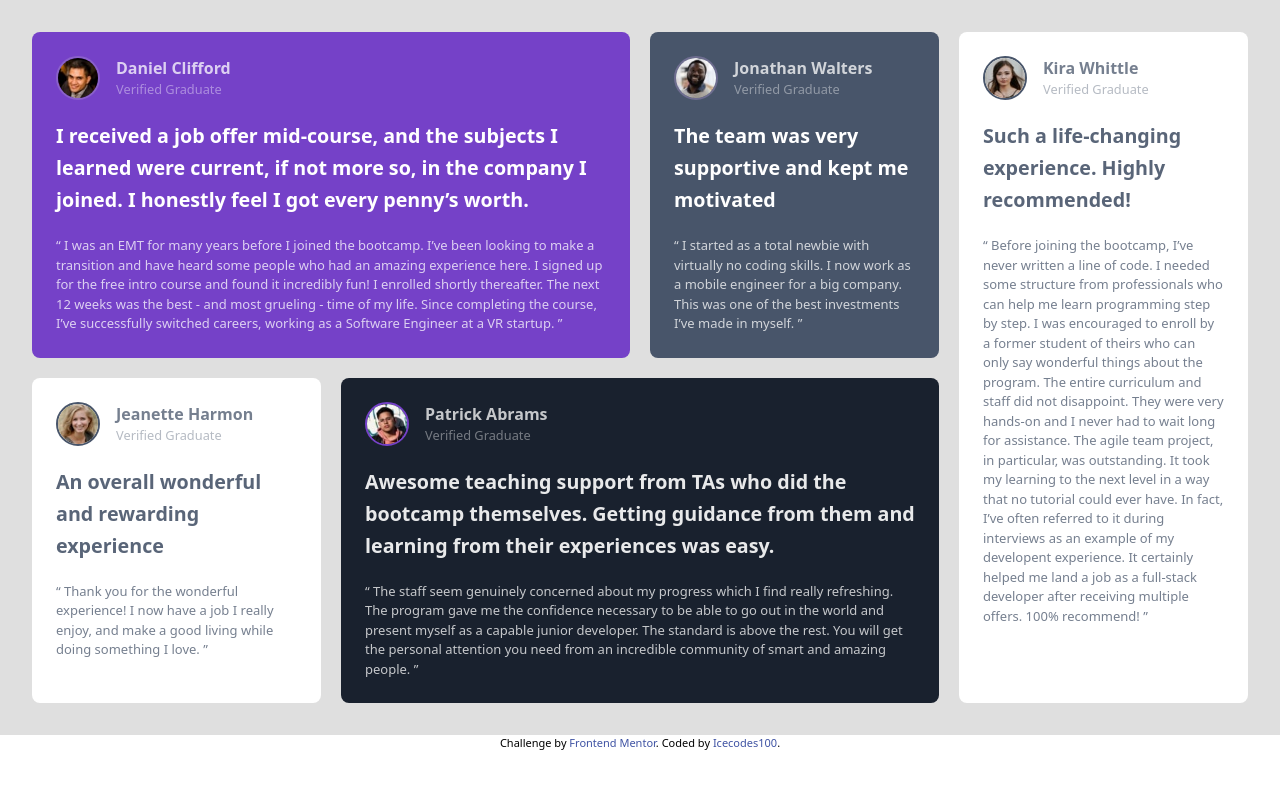
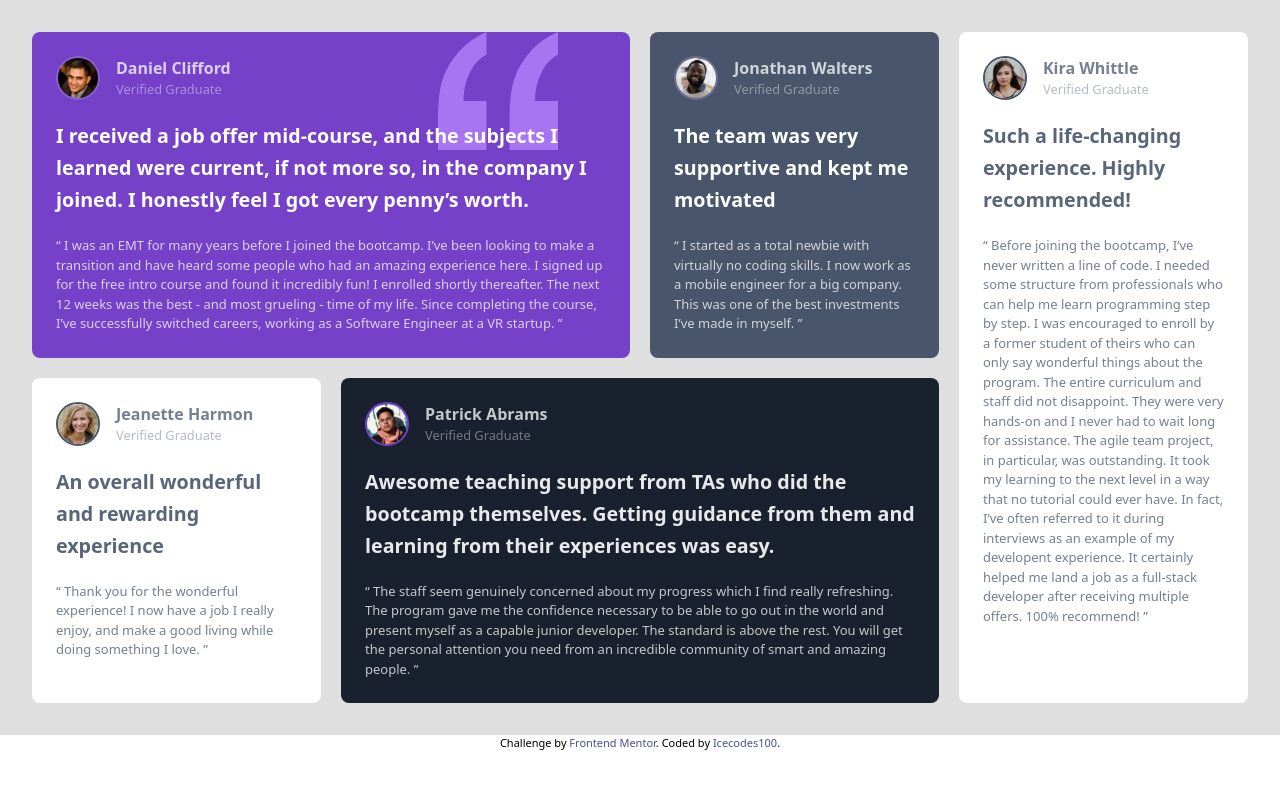
Before and after one commit to Icecodes100/tailwindcss-grid, a website: page index.html in a window 1280 px wide. Drawn offline with Linux system fonts and the light colour scheme.

Commit message:
background-image adjustment

```diff
--- a/index.html
+++ b/index.html
@@ -22,7 +22,7 @@
     <div class="grid grid-cols-1 gap-5 md:grid-cols-4">
 
       <!-- Daniel -->
-      <div class="flex flex-col space-y-5 p-6 bg-moderateViolet rounded-lg md:col-start-1 md:col-end-3">
+      <div id="item" class="flex flex-col space-y-5 p-6 rounded-lg md:col-start-1 md:col-end-3">
         <!-- Avatar -->
         <div class="avatar flex space-x-4 items-center">
           <div class="user-dp">
--- a/stylesheet.css
+++ b/stylesheet.css
@@ -13,3 +13,8 @@ h1.text-2xl{
 p{
   font-size: 0.8125rem;
 }
+
+#item{
+  background: url('../images/bg-pattern-quotation.svg') right 15% top no-repeat, hsl(263, 55%, 52%);
+  background-size: 120px;
+}
```
Also changed, not shown: css/main.css.
